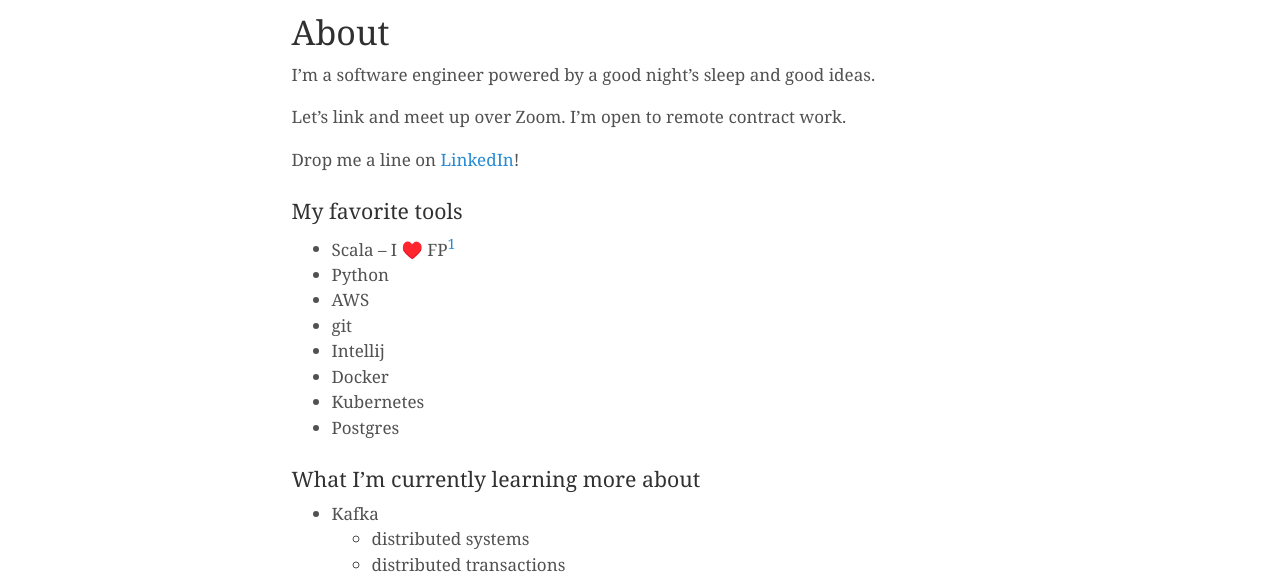
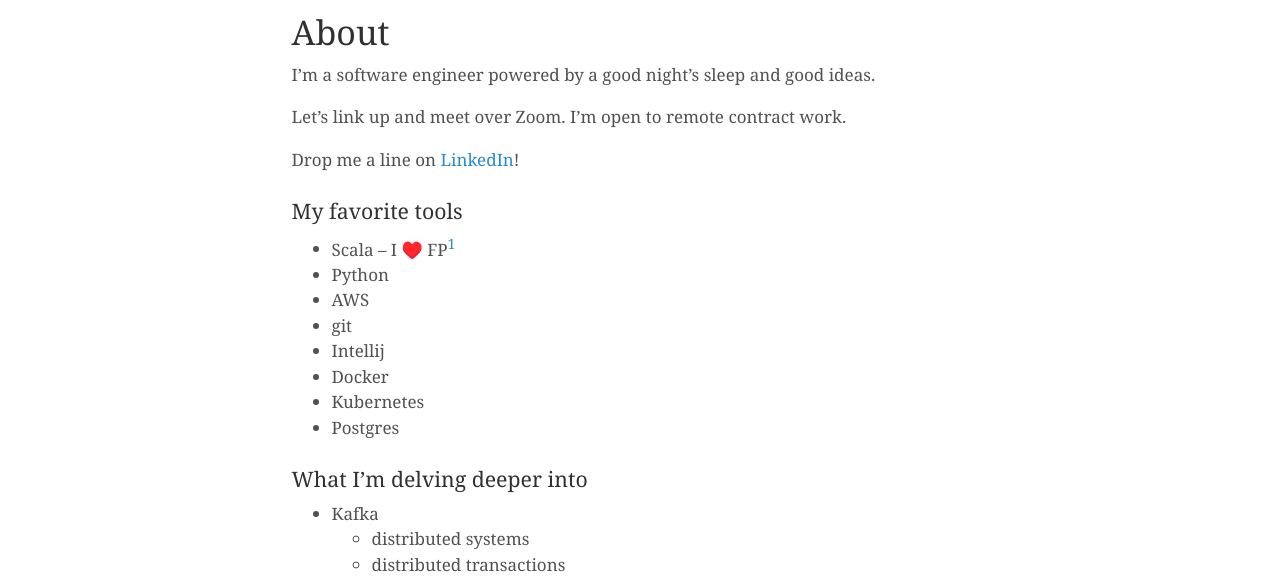
Before and after one commit to stzr1123/stzr1123.github.io, a Jekyll site: the page built from about.md, in a window 1280 px wide. Shown: the part 218-799 px from the top of the page. Built offline with Jekyll 4.4.1, drawn with Linux system fonts in a browser that asks for light colours.

Commit message:
update about

```diff
--- a/about.md
+++ b/about.md
@@ -5,7 +5,7 @@
 
 I'm a software engineer powered by a good night's sleep and good ideas.
 
-Let's link and meet up over Zoom. I'm open to remote contract work.
+Let's link up and meet over Zoom. I'm open to remote contract work.
 
 Drop me a line on [LinkedIn](https://www.linkedin.com/in/esteban-zacharzewski)!
 
@@ -19,7 +19,7 @@
 * Kubernetes
 * Postgres
 
-### What I'm currently learning more about
+### What I'm delving deeper into
 * Kafka
   * distributed systems
   * distributed transactions
```
